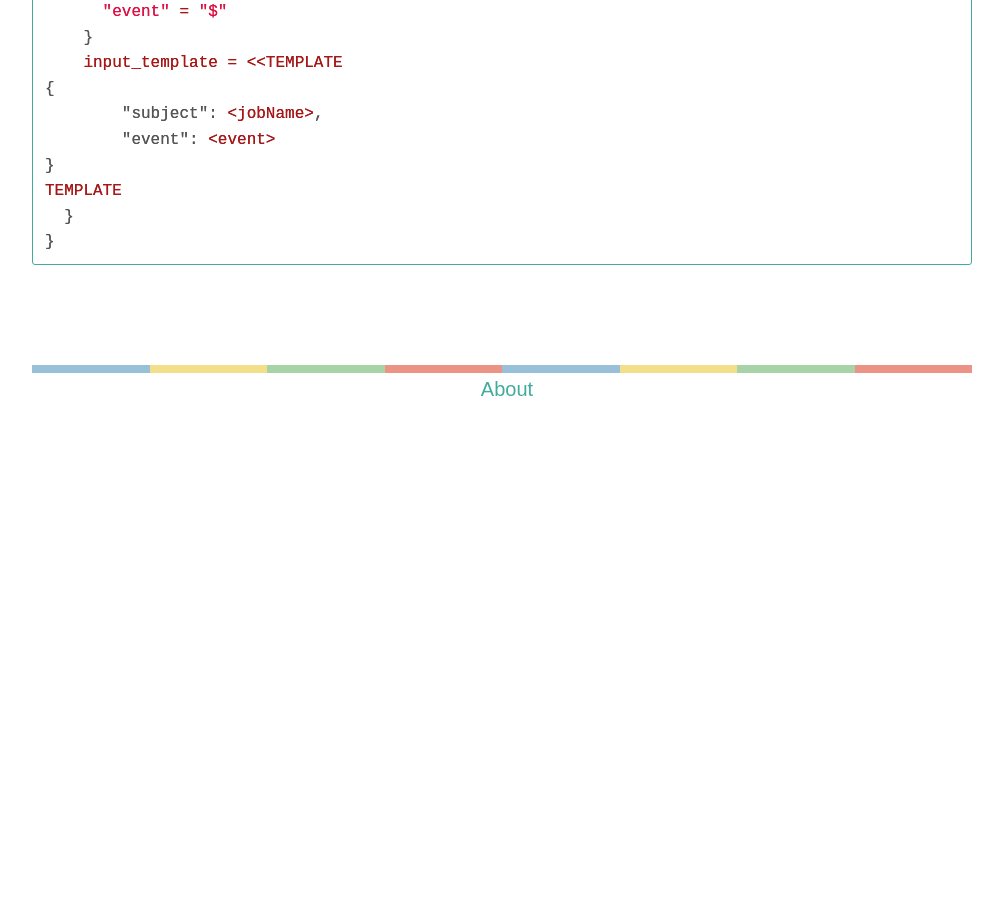
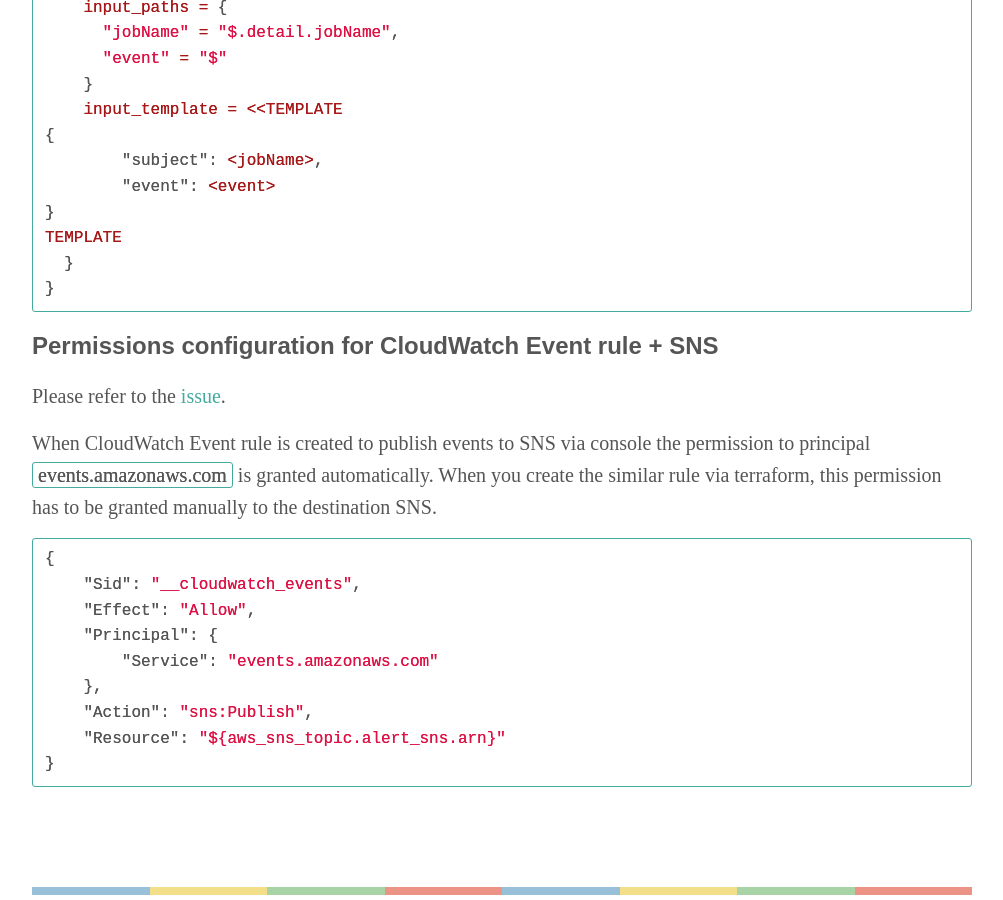
Before and after one commit to ngorchakova/jvmwarstories, a Jekyll site: the page built from _posts/2020-06-16-glue_job_monitoring.md, in a window 1280 px wide and 900 px high, scrolled down 2106 px. Shown: the whole window, without its empty margins (138-1141 px from the left). Built offline with Jekyll 4.4.1, drawn with Linux system fonts in a browser that asks for light colours; some web fonts are replaced; comment, search, counter and statistics services are not loaded; before the commit the page ends 2511 px from its top, so only the background shows below that.

Commit message:
extra info about permissions for cloudwatch event rule + sns

```diff
--- a/_posts/2020-06-16-glue_job_monitoring.md
+++ b/_posts/2020-06-16-glue_job_monitoring.md
@@ -40,6 +40,7 @@ So, the goal was to push a proper message to SNS. That was achieved by CloudWatc
 
 ## Terraform script to provision cloud watch event rule
 
+terraform 0.11
 
 {% highlight json %}
 resource "aws_cloudwatch_event_rule" "glue_monitoring_rule" {
@@ -82,3 +83,21 @@ TEMPLATE
   }
 }
 {% endhighlight %}
+
+## Permissions configuration for CloudWatch Event rule + SNS
+
+Please refer to the [issue](https://github.com/terraform-providers/terraform-provider-aws/issues/5946).
+
+When CloudWatch Event rule is created to publish events to SNS via console the permission to principal `events.amazonaws.com` is granted automatically. When you create the similar rule via terraform, this permission has to be granted manually to the destination SNS.
+
+{% highlight json %}
+{
+    "Sid": "__cloudwatch_events",
+    "Effect": "Allow",
+    "Principal": {
+        "Service": "events.amazonaws.com"
+    },
+    "Action": "sns:Publish",
+    "Resource": "${aws_sns_topic.alert_sns.arn}"
+}
+{% endhighlight %}
```
